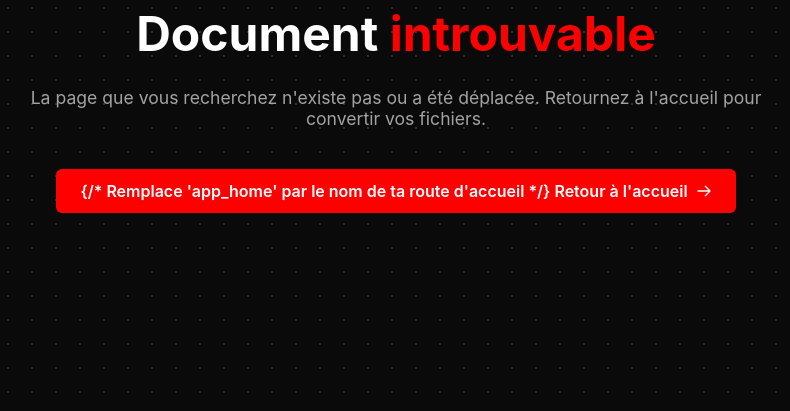
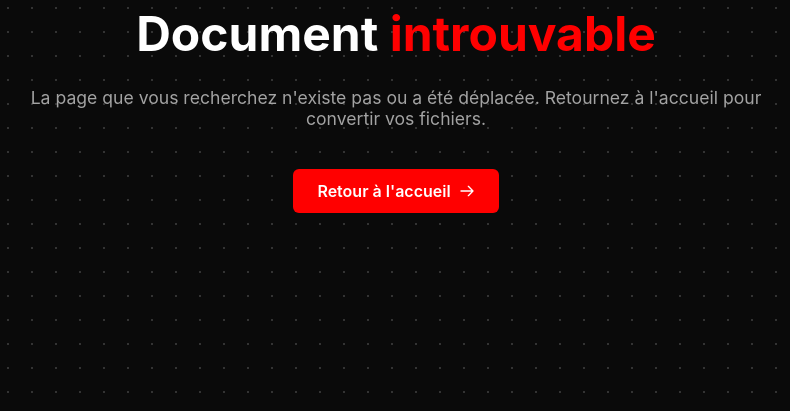
Before and after one commit to Kkeryyann/wr602d, a Symfony app: template templates/bundles/TwigBundle/Exception/error404.html.twig in a window 1280 px wide. Shown: the part 364-775 px from the top of the page, without its empty margins (244-1034 px from the left). Run offline with Twig, Linux system fonts and the light colour scheme; the template is opened without the code that fills it, so the values that code supplies are empty; some libraries are stand-ins or nearby versions.

Commit message:
Fix button link in 404 error template

```diff
--- a/templates/bundles/TwigBundle/Exception/error404.html.twig
+++ b/templates/bundles/TwigBundle/Exception/error404.html.twig
@@ -95,7 +95,7 @@
         <h2>Document <span class="text-red">introuvable</span></h2>
         <p>La page que vous recherchez n'existe pas ou a été déplacée. Retournez à l'accueil pour convertir vos fichiers.</p>
 
-        <a href="{{ path('app_home') }}" class="btn"> {/* Remplace 'app_home' par le nom de ta route d'accueil */}
+        <a href="{{ path('app_home') }}" class="btn">
             Retour à l'accueil
             <svg fill="none" stroke="currentColor" viewBox="0 0 24 24" xmlns="http://www.w3.org/2000/svg">
                 <path stroke-linecap="round" stroke-linejoin="round" stroke-width="2" d="M14 5l7 7m0 0l-7 7m7-7H3"></path>
```
